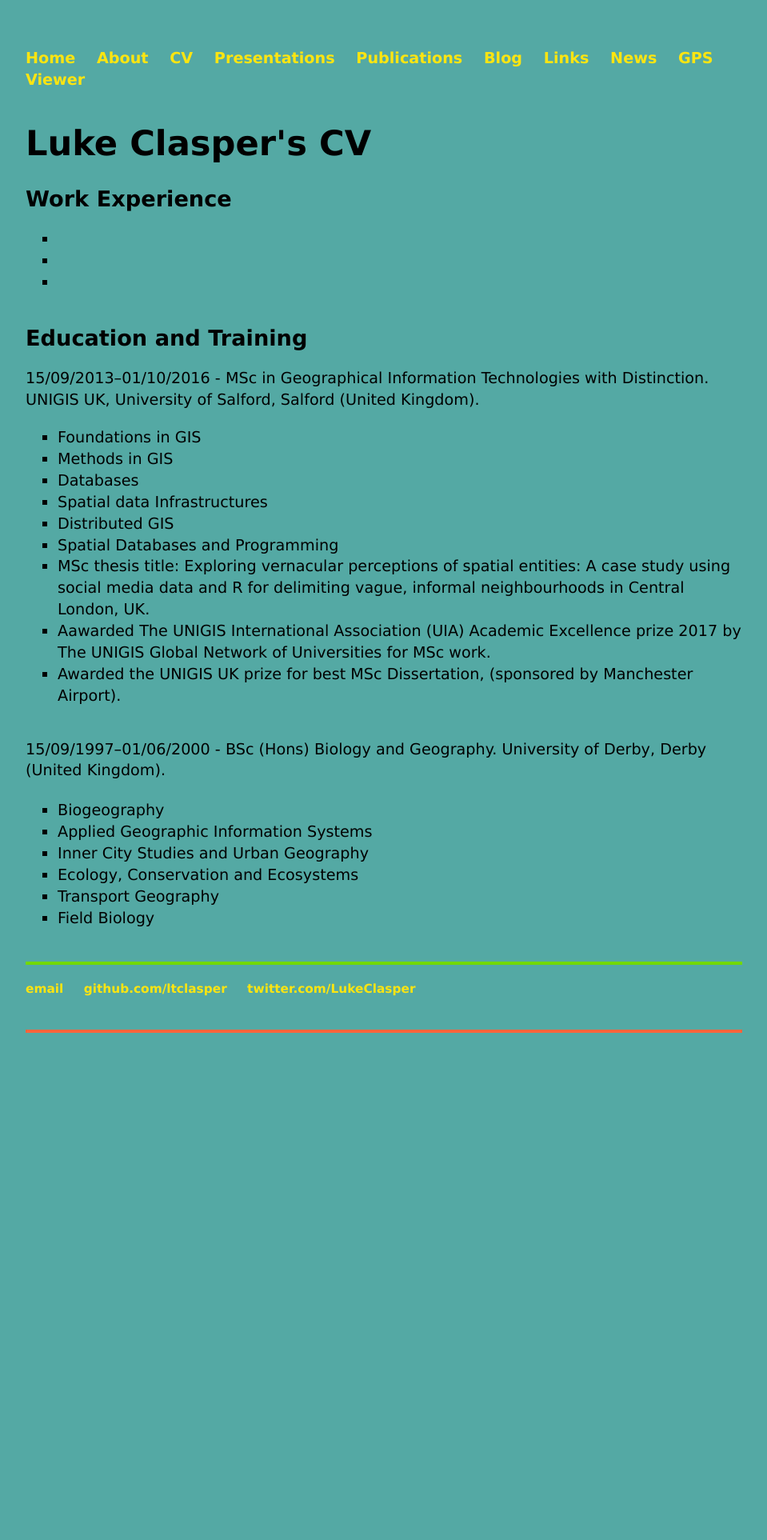
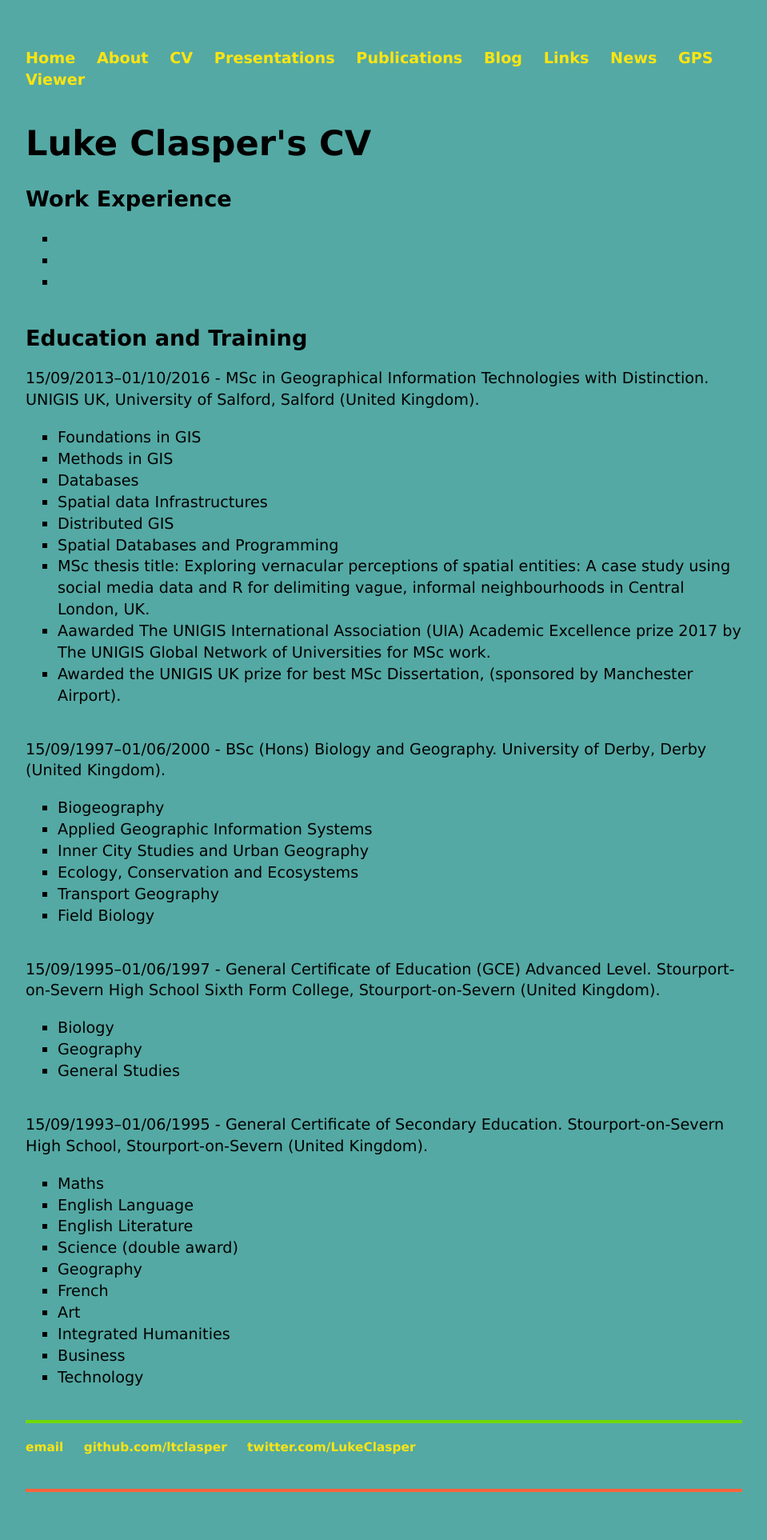
Before and after one commit to ltclasper/ltclasper.github.io, a Jekyll site: the page built from cv/index.html, in a window 1280 px wide. Shown: the whole page at 80% size, without its empty margins (160-1119 px from the left). Built offline with Jekyll 4.4.1, drawn with Linux system fonts in a browser that asks for light colours; before the commit the page ends 1351 px from its top, so only the background shows below that.

Commit message:
Update index.html

```diff
--- a/cv/index.html
+++ b/cv/index.html
@@ -32,14 +32,42 @@ title: Luke Clasper's CV
 	</p>
 
 	<p>15/09/1997–01/06/2000 - BSc (Hons) Biology and Geography. University of Derby, Derby (United Kingdom).
+	</p>
 <ul style="list-style-type:square">
-
-	</p>
-
 <li>Biogeography</li>
 <li>Applied Geographic Information Systems</li>
 <li>Inner City Studies and Urban Geography</li>
 <li>Ecology, Conservation and Ecosystems</li>
 <li>Transport Geography</li>
 <li>Field Biology</li>
+</ul>
+
+	</p>
+
+	<p>15/09/1995–01/06/1997 - General Certificate of Education (GCE) Advanced Level. Stourport-on-Severn High School Sixth Form College, Stourport-on-Severn (United Kingdom).
+	</p>
+<ul style="list-style-type:square">
+<li>Biology</li>
+<li>Geography</li>
+<li>General Studies</li>
+</ul>
+</p>
+
+	<p>15/09/1993–01/06/1995 - General Certificate of Secondary Education. Stourport-on-Severn High School, Stourport-on-Severn (United Kingdom).
+	</p>
+<ul style="list-style-type:square">
+<li>Maths</li>
+<li>English Language</li>
+<li>English Literature</li>
+<li>Science (double award)</li>
+<li>Geography</li>
+<li>French</li>
+<li>Art</li>
+<li>Integrated Humanities</li>
+<li>Business</li>
+<li>Technology</li>
+</ul>
+</p>
+
+
 </div><!-- /.blurb -->
```
